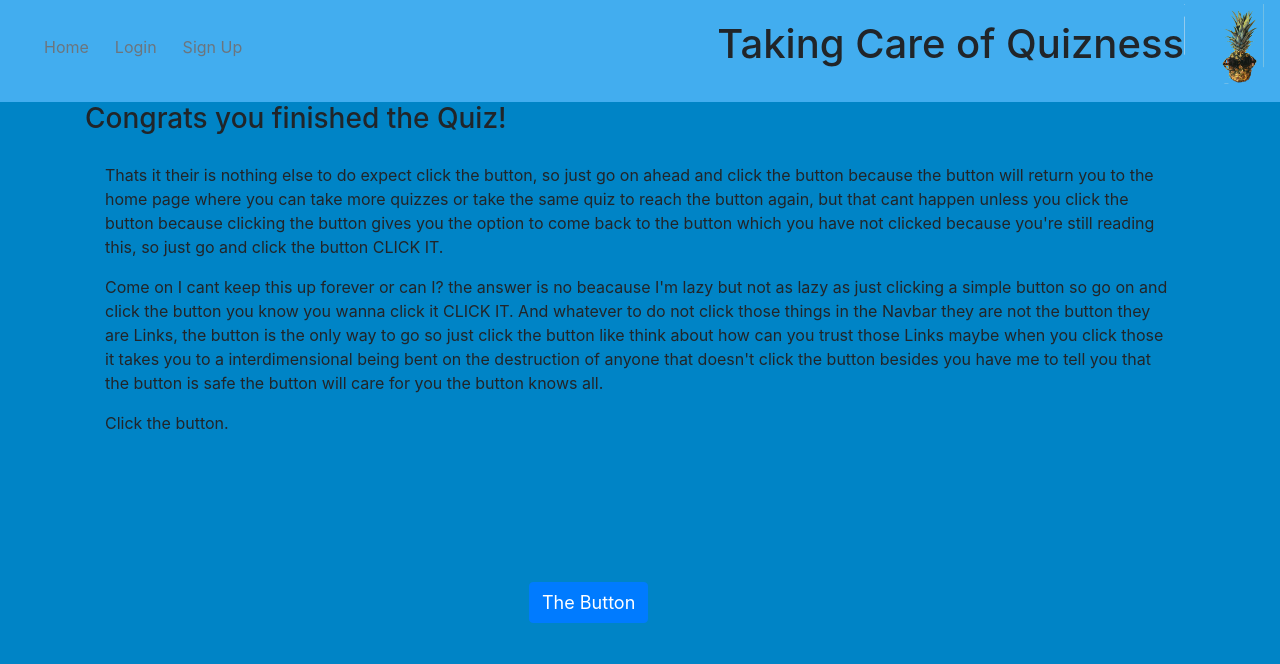
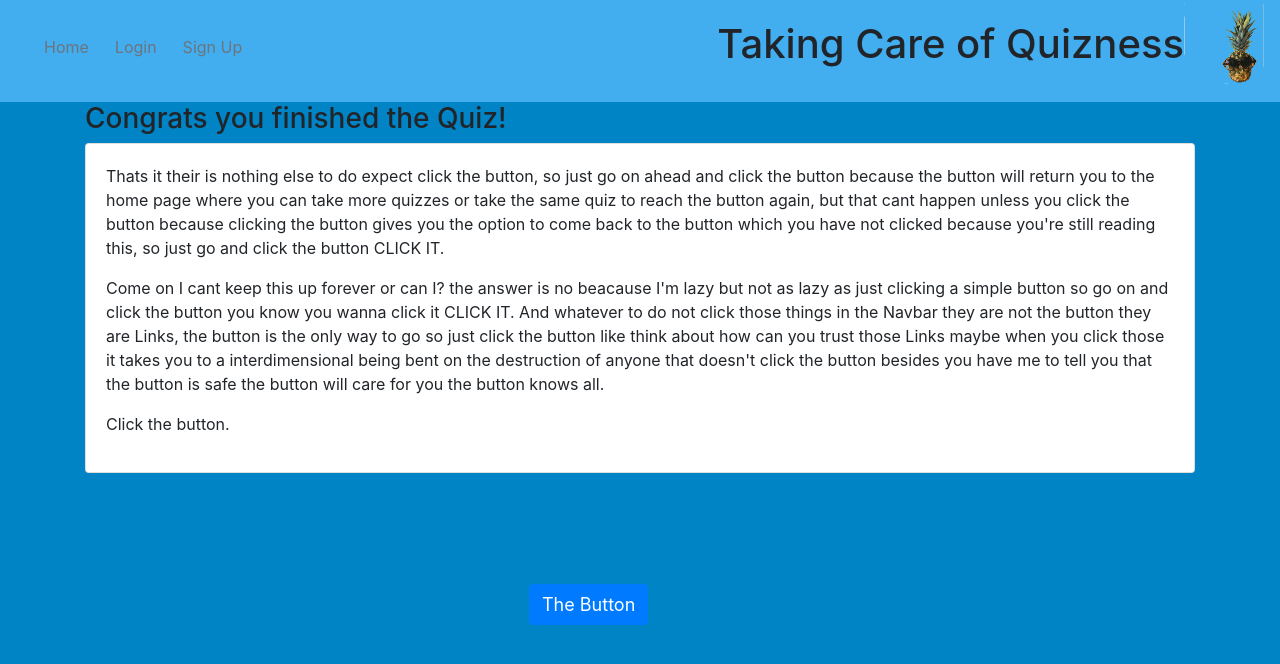
Before and after one commit to NicholasAldoLeone/Project-Three-Repo, a React (Create React App) app in the folder client/: page /finished in a window 1280 px wide. Shown: the top 664 px of the page. Built offline with nearby package versions, Linux system fonts and the light colour scheme.

Commit message:
Adding to finish

```diff
--- a/client/src/pages/Finish.js
+++ b/client/src/pages/Finish.js
@@ -14,20 +14,24 @@ class Finish extends React.Component {
                 <Row>
                     <Col size="md-12">
                         <h3>Congrats you finished the Quiz!</h3>
-                        <div className="card-body" id  = "finish-body">
-                            <p className="card-text">Thats it their is nothing else to do expect click the button, so just go on ahead and click the button because the button will return you to the home page where you can take more quizzes or take the same quiz to reach the button again, but that cant happen unless you click the button because clicking the button gives you the option to come back to the button which you have not clicked because you're still reading this, so just go and click the button CLICK IT. </p>
+                        <div className="card" id="finish-body">
 
-                            <p>
-                            Come on I cant keep this up forever or can I? the answer is no beacause I'm lazy but not as lazy as just clicking a simple button so go on and click the button you know you wanna click it CLICK IT. And whatever to do not click those things in the Navbar they are not the button they are Links, the button is the only way to go so just click the button like think about how can you trust those Links maybe when you click those it takes you to a interdimensional being bent on the destruction of anyone that doesn't click the button besides you have me to tell you that the button is safe the button will care for you the button knows all.
+                            <div className="card-body" id="finish-body">
+                                <p className="card-text">Thats it their is nothing else to do expect click the button, so just go on ahead and click the button because the button will return you to the home page where you can take more quizzes or take the same quiz to reach the button again, but that cant happen unless you click the button because clicking the button gives you the option to come back to the button which you have not clicked because you're still reading this, so just go and click the button CLICK IT. </p>
+
+                                <p>
+                                    Come on I cant keep this up forever or can I? the answer is no beacause I'm lazy but not as lazy as just clicking a simple button so go on and click the button you know you wanna click it CLICK IT. And whatever to do not click those things in the Navbar they are not the button they are Links, the button is the only way to go so just click the button like think about how can you trust those Links maybe when you click those it takes you to a interdimensional being bent on the destruction of anyone that doesn't click the button besides you have me to tell you that the button is safe the button will care for you the button knows all.
                             </p>
 
-                            <p>
-                            Click the button.
+                                <p>
+                                    Click the button.
                             </p>
+                            </div>
                         </div>
+
                     </Col>
-                    <Col size = "md-12">
-                        <ReturnButton onClick = {this.changeUrl}/>
+                    <Col size="md-12">
+                        <ReturnButton onClick={this.changeUrl} />
                     </Col>
                 </Row>
             </Container>
```
